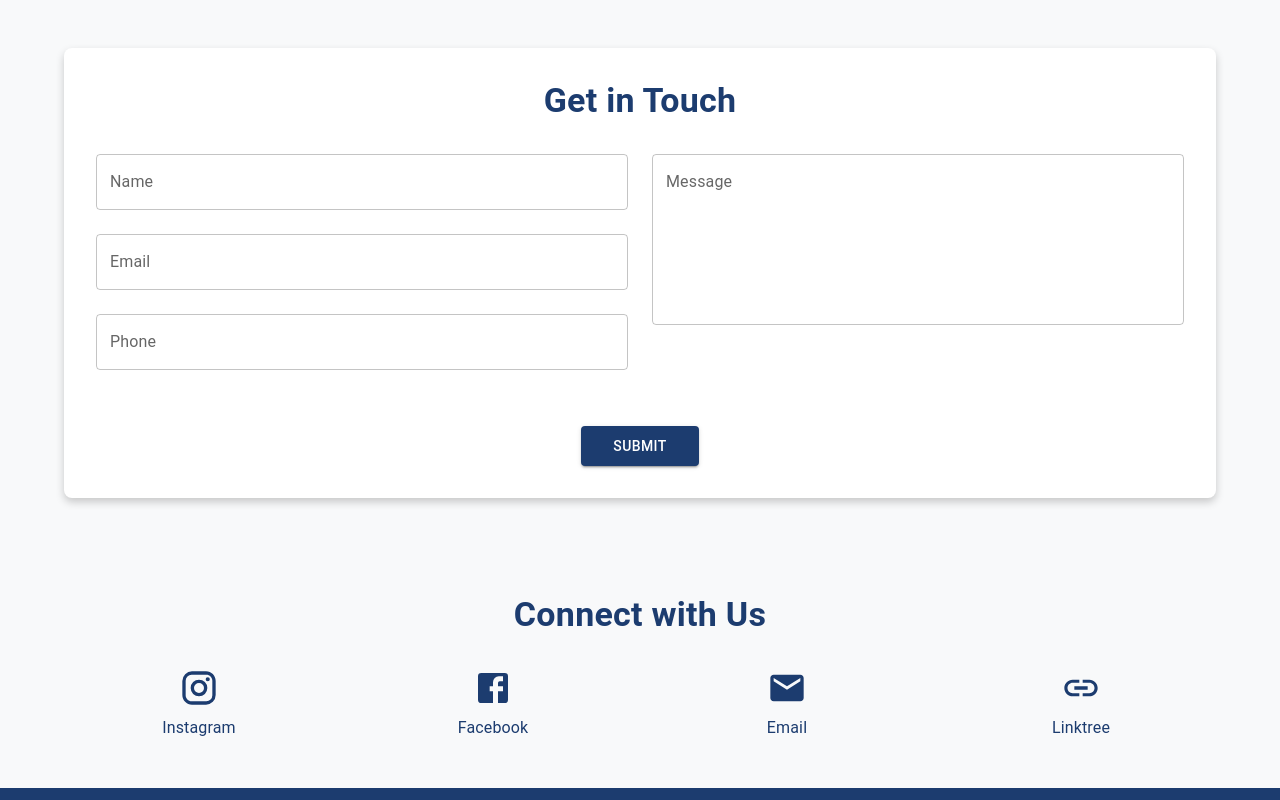
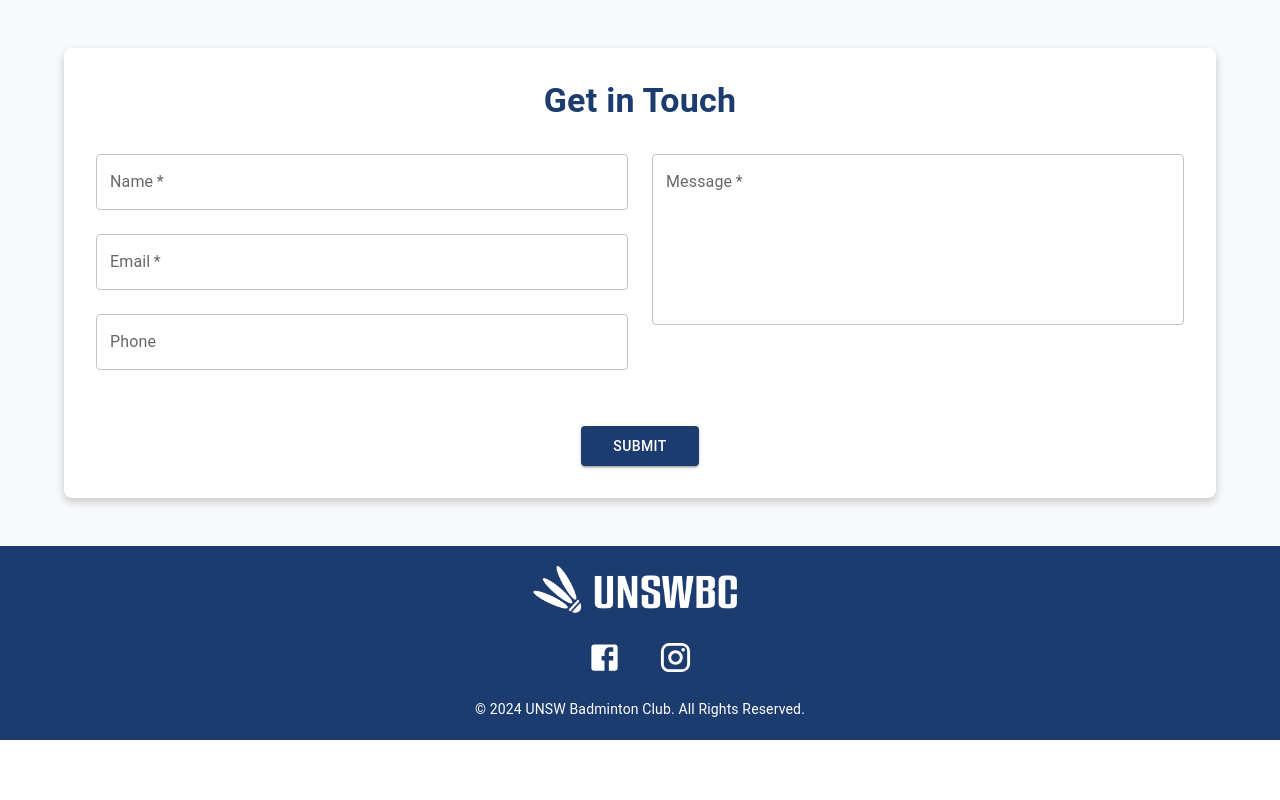
Before and after one commit to Kirion2k/unswbc, a React (Create React App) app: page /contact in a window 1280 px wide. Shown: the part 800-1600 px from the top of the page. After the commit the page ends 1540 px from the top, so only its background shows below. Built offline with nearby package versions, Linux system fonts and the light colour scheme.

Commit message:
Updated sessions page info, updated FAQ page, fixed get in contact page

```diff
--- a/package.json
+++ b/package.json
@@ -10,8 +10,13 @@
     "@testing-library/jest-dom": "^5.17.0",
     "@testing-library/react": "^13.4.0",
     "@testing-library/user-event": "^13.5.0",
+    "body-parser": "^1.20.3",
     "bootstrap": "^5.3.3",
+    "cors": "^2.8.5",
+    "dotenv": "^16.4.7",
+    "express": "^4.21.2",
     "framer-motion": "^11.11.17",
+    "nodemailer": "^6.10.0",
     "react": "^18.3.1",
     "react-bootstrap": "^2.10.4",
     "react-dom": "^18.3.1",
--- a/src/pages/ContactPage.js
+++ b/src/pages/ContactPage.js
@@ -1,17 +1,64 @@
-import React from 'react';
-import { Typography, Box, Container, Grid, TextField, Button, Link } from '@mui/material';
+import React, { useState } from 'react';
+import { Typography, Box, Container, Grid, TextField, Button } from '@mui/material';
 import { motion } from 'framer-motion';
-import InstagramIcon from '@mui/icons-material/Instagram';
-import FacebookIcon from '@mui/icons-material/Facebook';
-import EmailIcon from '@mui/icons-material/Email';
-import LinkIcon from '@mui/icons-material/Link';
 
 function ContactPage() {
-  const imageSrc = "/unsw-19.jpg"; // Replace with your desired background image
+  const imageSrc = "/unsw-19.jpg"; // Background Image
+
+  // State for form submission
+  const [formData, setFormData] = useState({
+    name: '',
+    email: '',
+    phone: '',
+    message: '',
+    access_key: 'd66a945f-4370-4c2f-9c68-11ee13236047',
+  });
+
+  const [responseMessage, setResponseMessage] = useState(null);
+
+  // Handle Input Changes
+  const handleChange = (e) => {
+    setFormData({ ...formData, [e.target.name]: e.target.value });
+  };
+
+  // Handle Form Submission
+  const handleSubmit = async (e) => {
+    e.preventDefault();
+    setResponseMessage(null);
+
+    const formDataToSend = new FormData();
+    Object.entries(formData).forEach(([key, value]) => {
+      formDataToSend.append(key, value);
+    });
+
+    try {
+      const response = await fetch("https://api.web3forms.com/submit", {
+        method: "POST",
+        body: formDataToSend,
+      });
+
+      const result = await response.json();
+
+      if (result.success) {
+        setResponseMessage("Message sent successfully!");
+        setFormData({
+          name: '',
+          email: '',
+          phone: '',
+          message: '',
+          access_key: 'YOUR_WEB3FORMS_ACCESS_KEY',
+        });
+      } else {
+        setResponseMessage("Error sending message. Please try again.");
+      }
+    } catch (error) {
+      setResponseMessage("Error sending message. Please check your connection.");
+    }
+  };
 
   return (
     <Box sx={{ width: '100%', overflow: 'hidden', bgcolor: '#f8f9fa' }}>
-      {/* Background image section */}
+      {/* Hero Section */}
       <Box
         component={motion.div}
         initial={{ opacity: 0, scale: 0.9 }}
@@ -56,7 +103,7 @@ function ContactPage() {
         </Box>
       </Box>
 
-      {/* Contact form section */}
+      {/* Contact Form */}
       <Container sx={{ py: 6 }}>
         <Box
           sx={{
@@ -66,28 +113,38 @@ function ContactPage() {
             padding: 4,
           }}
         >
-          <Typography
-            variant="h4"
-            sx={{ textAlign: 'center', fontWeight: 'bold', mb: 4, color: '#1c3c6f' }}
-          >
+          <Typography variant="h4" sx={{ textAlign: 'center', fontWeight: 'bold', mb: 4, color: '#1c3c6f' }}>
             Get in Touch
           </Typography>
+
+          <form onSubmit={handleSubmit}>
             <Grid container spacing={3}>
               <Grid item xs={12} md={6}>
                 <TextField
                   label="Name"
+                  name="name"
+                  value={formData.name}
+                  onChange={handleChange}
                   variant="outlined"
                   fullWidth
+                  required
                   sx={{ mb: 3 }}
                 />
                 <TextField
                   label="Email"
+                  name="email"
+                  value={formData.email}
+                  onChange={handleChange}
                   variant="outlined"
                   fullWidth
+                  required
                   sx={{ mb: 3 }}
                 />
                 <TextField
                   label="Phone"
+                  name="phone"
+                  value={formData.phone}
+                  onChange={handleChange}
                   variant="outlined"
                   fullWidth
                   sx={{ mb: 3 }}
@@ -96,16 +153,22 @@ function ContactPage() {
               <Grid item xs={12} md={6}>
                 <TextField
                   label="Message"
+                  name="message"
+                  value={formData.message}
+                  onChange={handleChange}
                   variant="outlined"
                   fullWidth
                   multiline
                   rows={6}
+                  required
                   sx={{ mb: 3 }}
                 />
               </Grid>
             </Grid>
+
             <Box sx={{ textAlign: 'center', mt: 4 }}>
               <Button
+                type="submit"
                 variant="contained"
                 sx={{
                   bgcolor: '#1c3c6f',
@@ -118,77 +181,14 @@ function ContactPage() {
                 Submit
               </Button>
             </Box>
+          </form>
+
+          {responseMessage && (
+            <Typography sx={{ textAlign: 'center', mt: 3, color: responseMessage.includes('successfully') ? 'green' : 'red' }}>
+              {responseMessage}
+            </Typography>
+          )}
         </Box>
-      </Container>
-
-      {/* Social Media Links */}
-      <Container sx={{ py: 6 }}>
-        <Typography
-          variant="h4"
-          sx={{ textAlign: 'center', fontWeight: 'bold', mb: 4, color: '#1c3c6f' }}
-        >
-          Connect with Us
-        </Typography>
-        <Grid container spacing={3} justifyContent="center">
-          <Grid item xs={12} sm={6} md={3} sx={{ textAlign: 'center' }}>
-            <Link
-              href="https://www.instagram.com/"
-              target="_blank"
-              rel="noopener noreferrer"
-              sx={{
-                color: '#1c3c6f',
-                textDecoration: 'none',
-                '&:hover': { color: '#123456' },
-              }}
-            >
-              <InstagramIcon sx={{ fontSize: 40, mb: 1 }} />
-              <Typography>Instagram</Typography>
-            </Link>
-          </Grid>
-          <Grid item xs={12} sm={6} md={3} sx={{ textAlign: 'center' }}>
-            <Link
-              href="https://www.facebook.com/"
-              target="_blank"
-              rel="noopener noreferrer"
-              sx={{
-                color: '#1c3c6f',
-                textDecoration: 'none',
-                '&:hover': { color: '#123456' },
-              }}
-            >
-              <FacebookIcon sx={{ fontSize: 40, mb: 1 }} />
-              <Typography>Facebook</Typography>
-            </Link>
-          </Grid>
-          <Grid item xs={12} sm={6} md={3} sx={{ textAlign: 'center' }}>
-            <Link
-              href="mailto:unswbadminton@example.com"
-              sx={{
-                color: '#1c3c6f',
-                textDecoration: 'none',
-                '&:hover': { color: '#123456' },
-              }}
-            >
-              <EmailIcon sx={{ fontSize: 40, mb: 1 }} />
-              <Typography>Email</Typography>
-            </Link>
-          </Grid>
-          <Grid item xs={12} sm={6} md={3} sx={{ textAlign: 'center' }}>
-            <Link
-              href="https://linktr.ee/"
-              target="_blank"
-              rel="noopener noreferrer"
-              sx={{
-                color: '#1c3c6f',
-                textDecoration: 'none',
-                '&:hover': { color: '#123456' },
-              }}
-            >
-              <LinkIcon sx={{ fontSize: 40, mb: 1 }} />
-              <Typography>Linktree</Typography>
-            </Link>
-          </Grid>
-        </Grid>
       </Container>
     </Box>
   );
--- a/src/pages/FAQsPage.js
+++ b/src/pages/FAQsPage.js
@@ -10,22 +10,52 @@ function FAQsPage() {
     {
       question: "How do I join the UNSW Badminton Club?",
       answer:
-        "You can join by visiting our website and filling out the membership form. Alternatively, you can sign up during our weekly sessions or events.",
+        "You can join by signing up during our weekly sessions, please visit the sessions page for more info. Come to our desk on the day to sign up to register and pay for the session. There is no need to inform us in advance before joining",
     },
     {
       question: "Do I need to bring my own equipment?",
       answer:
-        "We recommend bringing your own racket and appropriate shoes. However, rackets and shuttlecocks are available for beginners at our sessions.",
+        "The club doesnt provide rackets or gear to players. Players will need to bring their own rackets. If you are in need of a racket, UNSW FAC provides rackets for people to hire.",
     },
     {
-      question: "What skill levels are welcomed?",
+      question: "Do you guys provide shuttles during sessions?",
       answer:
-        "All skill levels are welcome! Whether you're a beginner or an advanced player, we have sessions tailored to your needs.",
+        "We provide quality feathered shuttles, however please use the warmup shuttles from the box for warmup! :)"
+    },
+    {
+      question: "What skill levels can I expect?",
+      answer:
+        "All skill levels are welcome! Whether you're a beginner or an advanced player, our sessions are tailored to everyone's need!",
     },
     {
       question: "Where are the sessions held?",
       answer:
         "Our sessions are held at the UNSW Sports Hall and Gymnasium. The exact locations and timings can be found on our Sessions page.",
+    },
+    {
+      question: "How do our sessions run?",
+      answer:
+        "We operate on a queuing system, you can either be grouped with random players or requested to be queued with your friends. After finished a match, come back to the table to add your name back to the queue.",
+    },
+    {
+      question: "How long can I expect to wait?",
+      answer:
+        "Our sessions can get very crowded as it is a highly popular sport at UNSW. This means you can expect wait times between games of upto 30-40 minutes."
+    },
+    {
+      question: "Are there any events outside of regular sessions?",
+      answer:
+        "The club organises annual dinners and other social events such as tournaments throughout the year. To keep up to date follow our instagram or facebook."
+    },
+    {
+      question: "How can I trial for the UNSW Badminton Team? (Nationals)",
+      answer:
+        "Every year, the club sends out a team (mens and womens) to the Australian University Games (Unisport Nationals). Trials are held sometime during Term 1 of each year. If interested, please talk to one of the committee members or stay up to date on our socials for more info."
+    },
+    {
+      question: "I see the club has shirts! How can I get one?",
+      answer:
+        "The club announces club shirts each year for players to purchase. Orders for shirts generally get released mid-year and can be found on our Instagram or FaceBook."
     },
   ];
 
```
Also changed, not shown: src/pages/SessionsPage.js (+91 -19 lines), 1 other file (tests, documents, lock files or other folders). Lines whose indentation alone changed are shown as unchanged.
